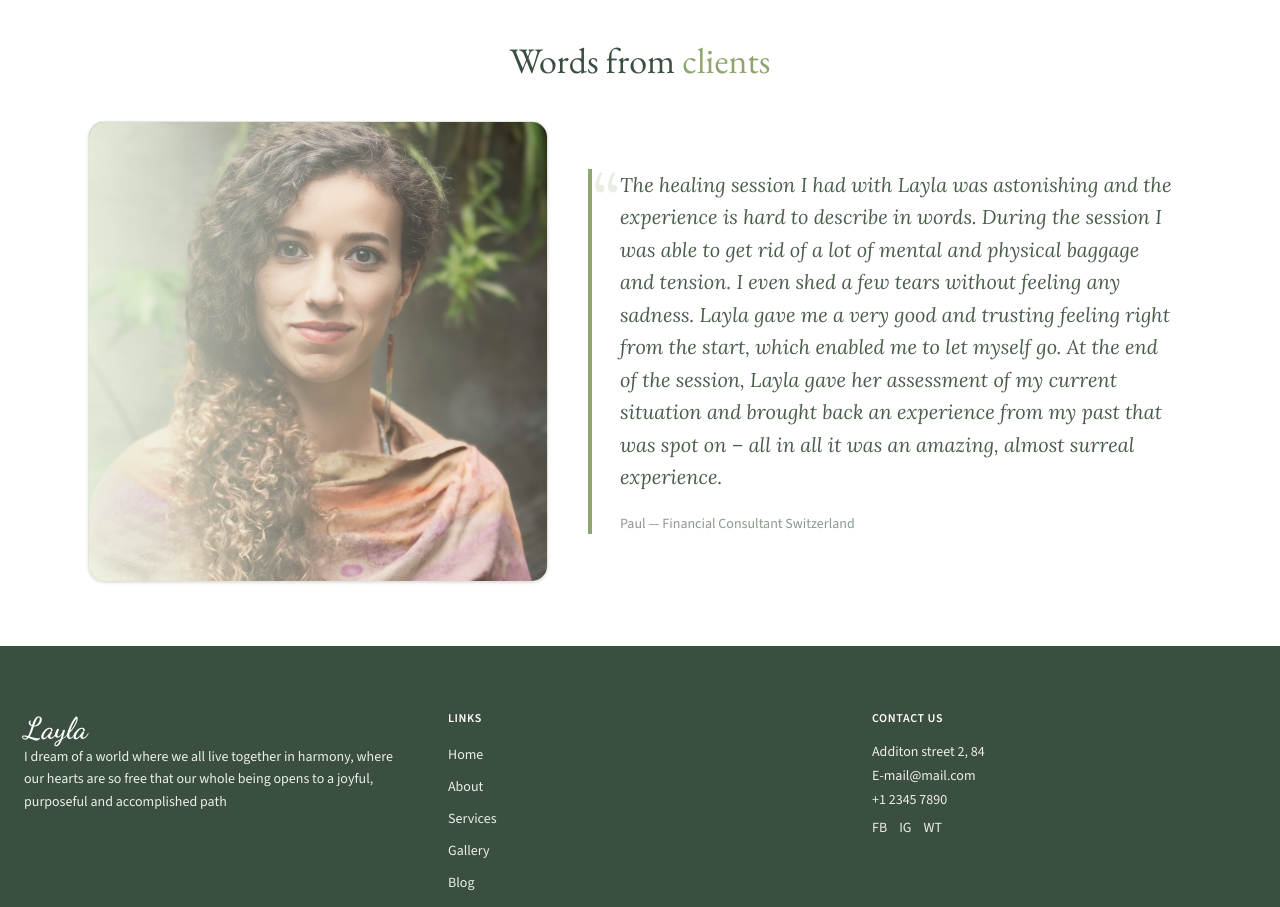
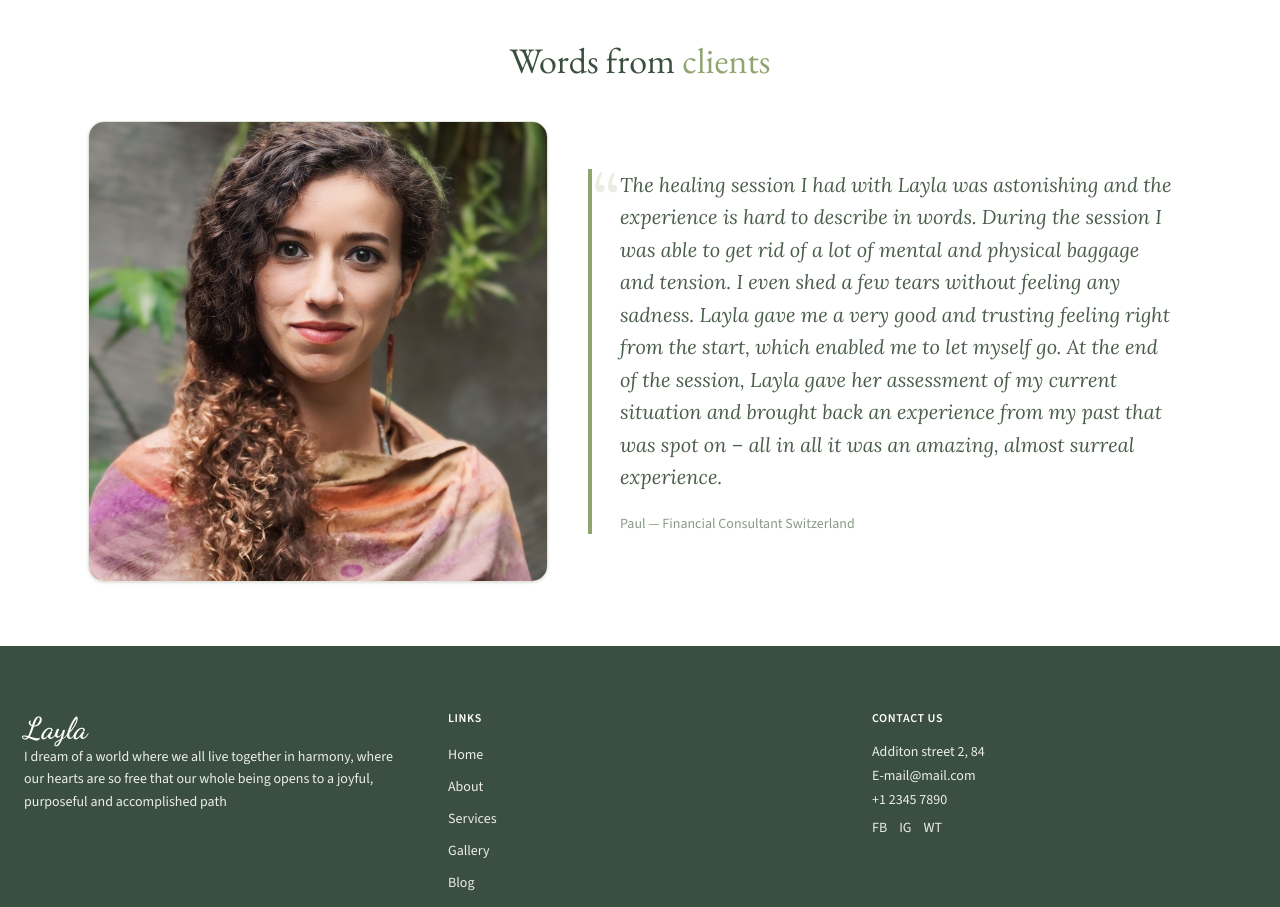
Before and after one commit to developerkarann/layla_counsellor, a React (Vite) app: page / in a window 1280 px wide. Shown: the part 8548-9455 px from the top of the page. Built offline with nearby package versions, Linux system fonts and the light colour scheme.

Commit message:
Fixed testimonials section

```diff
--- a/src/components/sections/Testimonial.jsx
+++ b/src/components/sections/Testimonial.jsx
@@ -26,7 +26,6 @@ export default function Testimonial() {
               alt=""
               className="absolute inset-0 h-full w-full object-cover object-center"
             />
-            <div className="absolute inset-0 bg-gradient-to-t md:bg-gradient-to-r from-reiki-bg-stripe/90 to-transparent" aria-hidden />
           </figure>
           <div className="relative md:col-span-7 order-1 md:order-2 flex items-center py-8 md:py-12 px-0 md:pl-8 lg:pl-10 md:pr-4">
             <figure className="m-0 w-full">
```
